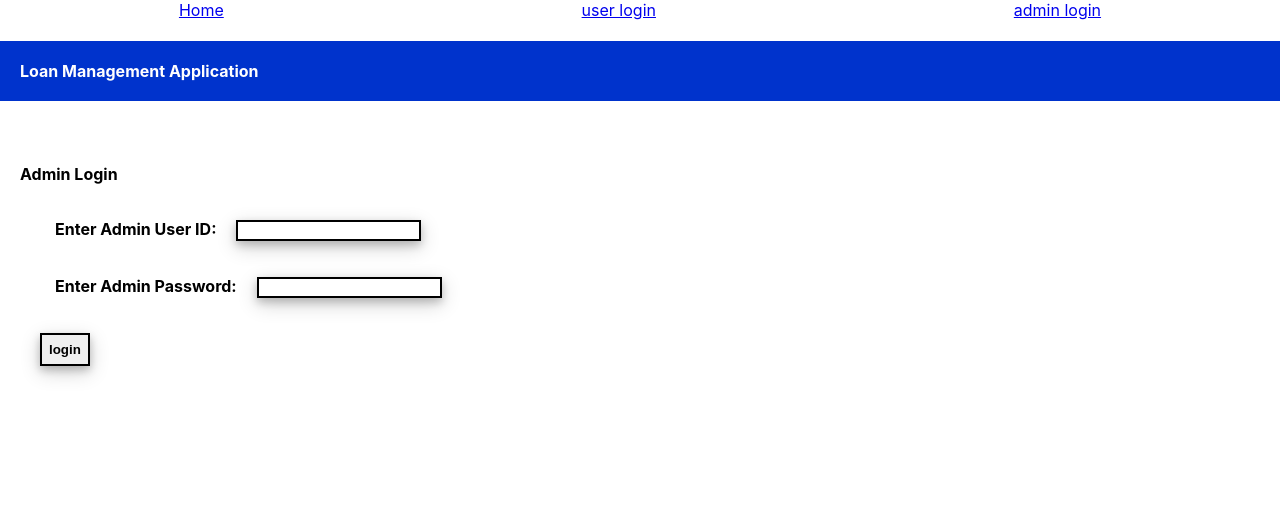
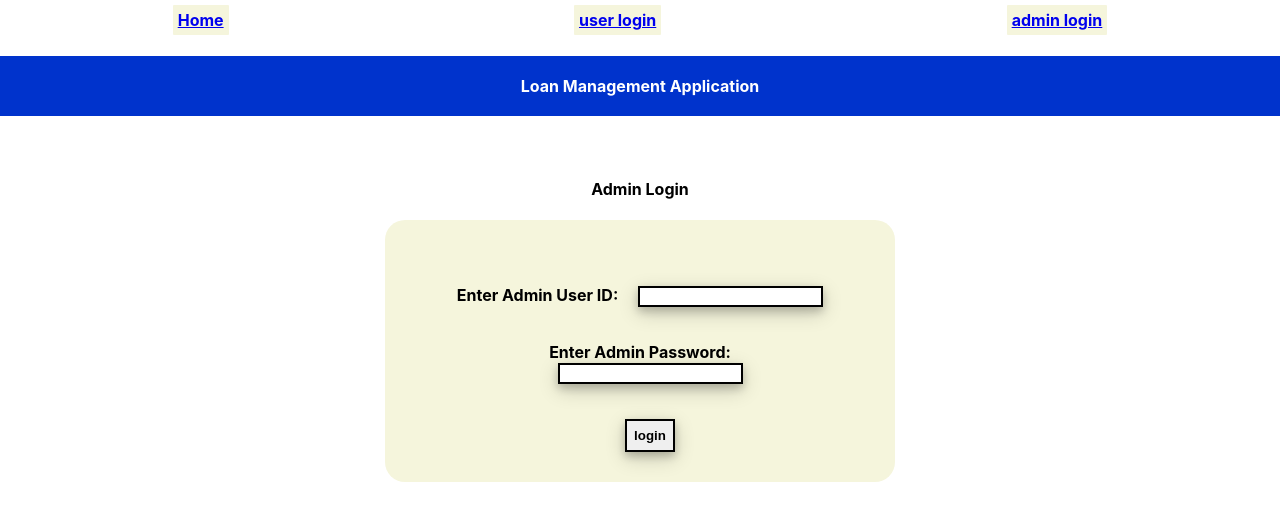
Before and after one commit to kabilan16/LoanManagement, a React (Create React App) app in the folder lma-frontend/: page /adminlogin in a window 1280 px wide. Shown: the top 520 px of the page. Built offline with nearby package versions, Linux system fonts and the light colour scheme.

Commit message:
updated styling

```diff
--- a/lma-frontend/src/components/Loginpage.js
+++ b/lma-frontend/src/components/Loginpage.js
@@ -1,11 +1,11 @@
 import '../LoginPage.css'
 function LoginPage(){
     return (<div>
-        <h4 className="lma">Loan Management Application</h4>
+        <center><h4 className="lma">Loan Management Application</h4></center>
       <div className="adminLogin">
-        <h4>Admin Login</h4>
+        <center><h4>Admin Login</h4></center>
         <div className="loginForm">
-          <form>
+         <center> <form style={{backgroundColor: "beige", borderRadius: "20px", padding: "30px", maxWidth: "450px"}}>
           <label>Enter Admin User ID:
         <input type="text" name='userID'/>
       </label>
@@ -13,7 +13,7 @@ function LoginPage(){
         <input type="password" name='userpass' />
       </label>
       <input type="submit" value="login" className="submitbtn"/>
-          </form>
+          </form></center>
         </div>
       </div>
       </div>);
--- a/lma-frontend/src/components/UserLogin.js
+++ b/lma-frontend/src/components/UserLogin.js
@@ -1,11 +1,11 @@
 import '../LoginPage.css'
 function UserLogin(){
     return (<div>
-        <h4 className="lma">Loan Management Application</h4>
+       <center> <h4 className="lma">Loan Management Application</h4>    </center>
       <div className="adminLogin">
-        <h4>User Login</h4>
+        <center><h4>User Login</h4></center>
         <div className="loginForm">
-          <form>
+        <center> <form style={{backgroundColor: "beige", borderRadius: "20px", padding: "30px", maxWidth: "450px"}}>
           <label>Enter User ID:
         <input type="text" name='userID'/>
       </label>
@@ -13,7 +13,7 @@ function UserLogin(){
         <input type="password" name='userpass' />
       </label>
       <input type="submit" value="login" className="submitbtn"/>
-          </form>
+          </form></center>
         </div>
       </div>
       </div>);
--- a/lma-frontend/src/pages/Layout.js
+++ b/lma-frontend/src/pages/Layout.js
@@ -1,16 +1,24 @@
 import { Outlet, Link } from "react-router-dom";
 
 const Layout = () => {
+    const linkStyle=
+    {
+        marginTop: "5px",
+        padding: "5px",
+        backgroundColor: "beige",
+        fontWeight: "bold",
+        borderRadius: "1px"
+    };
   return (
     <>
     <div className="navbar">
 
 
-            <Link to="/">Home</Link>
+            <Link to="/" style={linkStyle}>Home</Link>
 
-            <Link to="/userlogin">user login</Link>
+            <Link to="/userlogin" style={linkStyle}>user login</Link>
 
-            <Link to="/adminlogin">admin login</Link>
+            <Link to="/adminlogin" style={linkStyle}>admin login</Link>
 
 
       </div>
```
Also changed, not shown: lma-frontend/src/LoginPage.css (line endings or trailing spaces).
